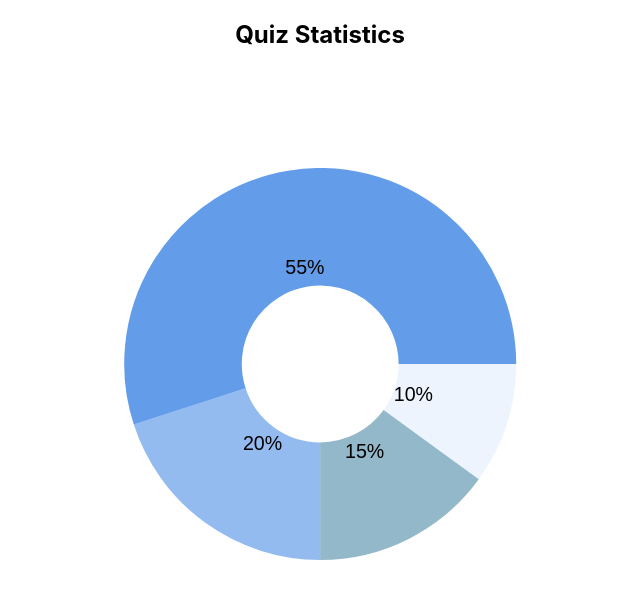
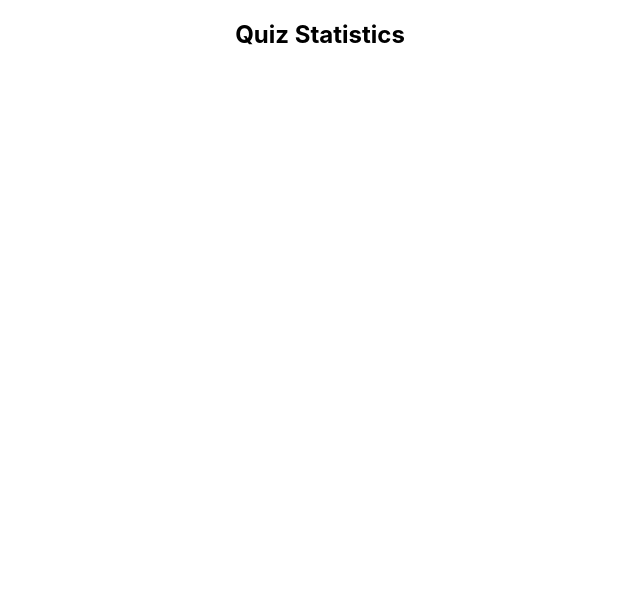
Before and after one commit to moses-netshitangani/video-forum, a React (Create React App) app: page /stats in a window 1280 px wide. Shown: the top 598 px of the page, without its empty margins (320-960 px from the left). Built offline with nearby package versions, Linux system fonts and the light colour scheme.

Commit message:
pie chart update

```diff
--- a/src/components/admin.js
+++ b/src/components/admin.js
@@ -17,7 +17,6 @@ function Admin () {
     // stores quizzes
     let quizList = [];
 
-
     // extract all quiz values
     const extractValues = () => {
         let q = document.getElementById("ques").value;
@@ -28,6 +27,7 @@ function Admin () {
         let co = document.getElementById("co").value;
         let t = document.getElementById("t").value;
 
+        // quiz model and stats
         let quizTemp = {
             question: q,
             optA: oa,
@@ -35,11 +35,17 @@ function Admin () {
             optC: oc,
             optD: od,
             correct: co,
-            time: t
+            time: t,
+            stats: [
+                { title: oa, value: 25, color: 'rgba(43, 122, 226, 0.082)' },
+                { title: ob, value: 25, color: 'rgb(147, 184, 201)' },
+                { title: oc, value: 25, color: 'rgba(43, 122, 226, 0.507)' },
+                { title: od, value: 25, color: 'rgba(43, 122, 226, 0.734)' }
+        ]
         }
 
+        // add quiz and default stats
         quizList.push(quizTemp);
-        console.log(quizList);
         alert(`Quiz #${quizList.length} added!`);
     }
 
--- a/src/components/stats.js
+++ b/src/components/stats.js
@@ -9,16 +9,9 @@ const Stats = props => {
 
             <h2>Quiz Statistics</h2>
 
-
-
             <div className="chart">
                 <PieChart
-                    data={[
-                        { title: 'One', value: 10, color: 'rgba(43, 122, 226, 0.082)' },
-                        { title: 'Two', value: 15, color: 'rgb(147, 184, 201)' },
-                        { title: 'Three', value: 20, color: 'rgba(43, 122, 226, 0.507)' },
-                        { title: 'Four', value: 55, color: 'rgba(43, 122, 226, 0.734)' }
-                    ]}
+                    data={props.stats}
                     lineWidth="60" animate={true} animationDuration="2000"
                     label={({ x, y, dx, dy, dataEntry }) => (
                         <text
@@ -29,7 +22,7 @@ const Stats = props => {
                           dominant-baseline="central"
                           text-anchor="middle"
                           style={{
-                            fontSize: '5px',
+                            fontSize: '4px',
                             fontFamily: 'sans-serif',
                           }}
                         >
--- a/src/components/videoforum.js
+++ b/src/components/videoforum.js
@@ -3,10 +3,11 @@ import axios from 'axios';
 import Forum from './forum';
 import Video from './video';
 import Quiz from './quiz';
+import Stats from './stats';
 
 const VideoForum = () => {
 
-    // video and quiz stores
+    // video, quiz and stats stores
     const [link, onLink] = useState("");
     const [id, onId] = useState("");
     const [quizList, onList] = useState([]);
@@ -14,6 +15,7 @@ const VideoForum = () => {
     const [quizDone, onDone] = useState("no");
     const [time, onTime] = useState("");
     const [lock, onLock] = useState('true');
+    const [stats, OnStats] = useState([]);
 
     // forum and quiz display variables
     let [cforum, changeCforum] = useState("show");
@@ -32,6 +34,7 @@ const VideoForum = () => {
                 onList(res.data[0].quizzes);
                 onQuiz(res.data[0].quizzes[0]);
                 onTime(res.data[0].quizzes[0].time);
+                OnStats(res.data[0].quizzes[0].stats);
             })
             .catch(err => console.log(err));
         }
@@ -45,6 +48,7 @@ const VideoForum = () => {
                 onList(quizList);
                 onQuiz(quizList[0]);
                 onTime(quizList[0].time);
+                OnStats(stats.push(quizList[0].stats));
                 onDone("no");
             }
             else
@@ -87,6 +91,7 @@ const VideoForum = () => {
                 <Video onLock={onLock} time={time} done={quizDone} link={link} foc={swap}/>
                 <Forum id={id} cforum={cforum} />
                 <Quiz lock={lock} onLock={onLock} quiz={quiz} onDone={onDone} cquiz={cquiz} />
+                <Stats stats={stats} />
             </div>
 
         </div>
```
Also changed, not shown: 2 other files (tests, documents, lock files or other folders).
